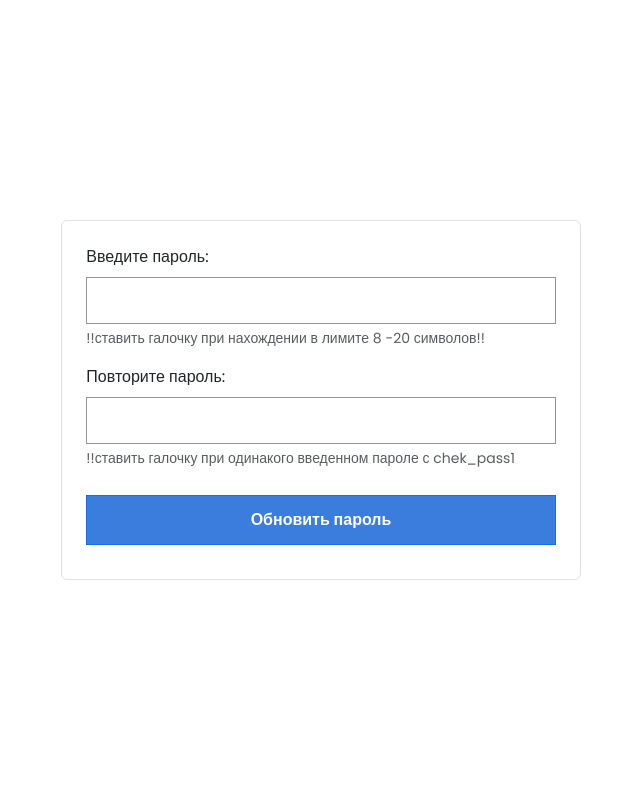
After one commit to ELMedoedo/Project_Planner, a Flask app: page /passrec in a window 1280 px wide. The commit adds this page. Shown: the whole page, without its empty margins (319-959 px from the left). Run offline with Flask 3, Linux system fonts and the light colour scheme.

Commit message:
Создание форм. Создание API на проверку наличия почты в БД

```diff
--- a/__init__.py
+++ b/__init__.py
@@ -1,5 +1,5 @@
 from flask import Flask, render_template
-from forms import LoginForm
+from forms import LoginForm, PassRecForm, ChekMail
 # from flask_login import Loginmanager
 
 
@@ -21,6 +21,26 @@ def login():
     )
 
 
+@app.route("/chekmail")
+def chekmail():
+    title = "Проверка Почты"
+    chekmail_form = ChekMail()
+    return render_template(
+        "chekmail.html", page_title = title, form = chekmail_form
+    )
+
+
+
+@app.route("/passrec")
+def passrec():
+    title = "Восстановление пароля"
+    passrec_form = PassRecForm()
+    return render_template(
+        "passrec.html", page_title = title, form = passrec_form
+    )
+
+
+
 
 if __name__ == "__main__":
     app.run(debug=True)
--- a/forms.py
+++ b/forms.py
@@ -1,7 +1,7 @@
 from flask_wtf import FlaskForm
 from wtforms import StringField, PasswordField, SubmitField, BooleanField, URLField
 
-from wtforms.validators import DataRequired
+from wtforms.validators import DataRequired, Length
 
 class LoginForm(FlaskForm):
     label1 = StringField("Вход" )
@@ -9,10 +9,20 @@ class LoginForm(FlaskForm):
     username_email = StringField("Имя пользователя или Почта:" , validators=[DataRequired()])
     username = StringField("Имя пользователя:" , validators=[DataRequired()])
     email = StringField("Почта:" , validators=[DataRequired()])
-    password = PasswordField("Пароль: " , validators=[DataRequired()])
-    password_sec = PasswordField("Подтвердите пароль: " , validators=[DataRequired()])
+    password = PasswordField("Пароль: " , validators=[DataRequired(),  Length(min=8, max=20, message="Почта должна содержать от 8 до 20 символов")])   # Ограничение на длину почты 8-20
+    password_sec = PasswordField("Подтвердите пароль: " , validators=[DataRequired(),  Length(min=8, max=20, message="Почта должна содержать от 8 до 20 символов")])
     # hidden_tag = HiddenField
     submit_in = SubmitField("Авторизация")
     submit_reg = SubmitField("Регистрация")
     save_login = BooleanField("Запомнить меня")
     forgot_pas = SubmitField("Пароль утерян?")
+
+class ChekMail(FlaskForm):
+    chek_email = StringField("!!Выводить результат!! Мэйл не найдет, либо выслано письмо. Так же кул даун на кнопку в 10 секунд" )
+    start_chek_and_send = StringField("Восстановить" )
+
+
+class PassRecForm(FlaskForm):
+    chek_pass1 = StringField("!!ставить галочку при нахождении в лимите 8 -20 символов!!" )
+    chek_pass2 = StringField("!!ставить галочку при одинакого введенном пароле с chek_pass1" )
+    start_rec_pass = StringField("Обновить пароль" )
--- a/static/style.css
+++ b/static/style.css
@@ -197,7 +197,7 @@ a.sidebar-link:hover {
 .form-check.form-check-input{
     border-color: rgb(201, 48, 147);
 }
-
+ /* Настройки кнопок */
 .btn{
     width: 100%;
     margin: 10px 0;
--- a/templates/login.html
+++ b/templates/login.html
@@ -45,7 +45,7 @@
                     </div>
                     <div class="d-flex justify-content-between">
                       <div class="form-check">
-                        <input type="chekbox" class="form-check-input">
+                        <input class="form-check-input" type="checkbox" value="remember-me" id="flexCheckChecked">
                         <label for="chekbox">{{ form.save_login.label }}</label>
                       </div>
                       <a href="#" class="f-passwords">
@@ -89,6 +89,9 @@
                       </label>
                       <input type="password" id="inputPassword5" class="form-control"
                         aria-describedby="passwordHelpBlock">
+                        <div id="passwordHelpBlock" class="form-text">
+                          Длина пароля от 8 до 20 символов
+                        </div>
                     </div>
                     <div class="col-md-12">
                       <label for="inputPassword5" class="form-label">{{ form.password_sec.label }}
--- /dev/null
+++ b/templates/passrec.html
@@ -0,0 +1,43 @@
+<!DOCTYPE html>
+<html lang="ru">
+
+<head>
+  <meta charset="UTF-8">
+  <meta http-equiv="X_UA-Comatible" content="IE=edge">
+  <meta name="viewport" content="width=device-width, initial-scale=1">
+  <link href="https://cdn.jsdelivr.net/npm/bootstrap@5.3.3/dist/css/bootstrap.min.css" rel="stylesheet"
+    integrity="sha384-QWTKZyjpPEjISv5WaRU9OFeRpok6YctnYmDr5pNlyT2bRjXh0JMhjY6hW+ALEwIH" crossorigin="anonymous">
+  <title>{{ page_title }}</title>
+  <link rel="stylesheet" type="text/css" href="{{ url_for('static', filename='style.css') }}">
+</head>
+
+
+<body>
+  <section id="passrec">
+    <div class="card-body">
+      <div class="row justify-content-center align-items-center vh-100">
+        <div class="col-md-6 col-lg-5">
+            <form class="border border-collapse p-4 rounded">
+                <div class="mb-3">
+                  <label for="exampleInputPassword1" class="form-label">Введите пароль:</label>
+                  <input type="password" class="form-control" id="exampleInputPassword1" aria-describedby="emailHelp">
+                  <div id="passwordlHelp" class="form-text">{{  form.chek_pass1.label  }}</div>
+                </div>
+                <div class="mb-3">
+                    <label for="exampleInputPassword2" class="form-label">Повторите пароль:</label>
+                    <input type="password" class="form-control" id="exampleInputPassword1" aria-describedby="emailHelp">
+                    <div id="passwordlHelp" class="form-text">{{  form.chek_pass2.label  }}</div>
+                  </div>
+                <button type="submit" class="btn btn-primary">{{  form.start_rec_pass.label  }}</button>
+              </form>
+        </div>
+      </div>
+    </div>
+  </section>
+  <script src="https://cdn.jsdelivr.net/npm/bootstrap@5.3.3/dist/js/bootstrap.bundle.min.js"
+    integrity="sha384-YvpcrYf0tY3lHB60NNkmXc5s9fDVZLESaAA55NDzOxhy9GkcIdslK1eN7N6jIeHz"
+    crossorigin="anonymous"></script>
+  <script src="/static/script.js"></script>
+</body>
+
+</html>
```
Also changed, not shown: route.py (+38 -2 lines), templates/chekmail.html (added, +38 -0 lines), README.md.
